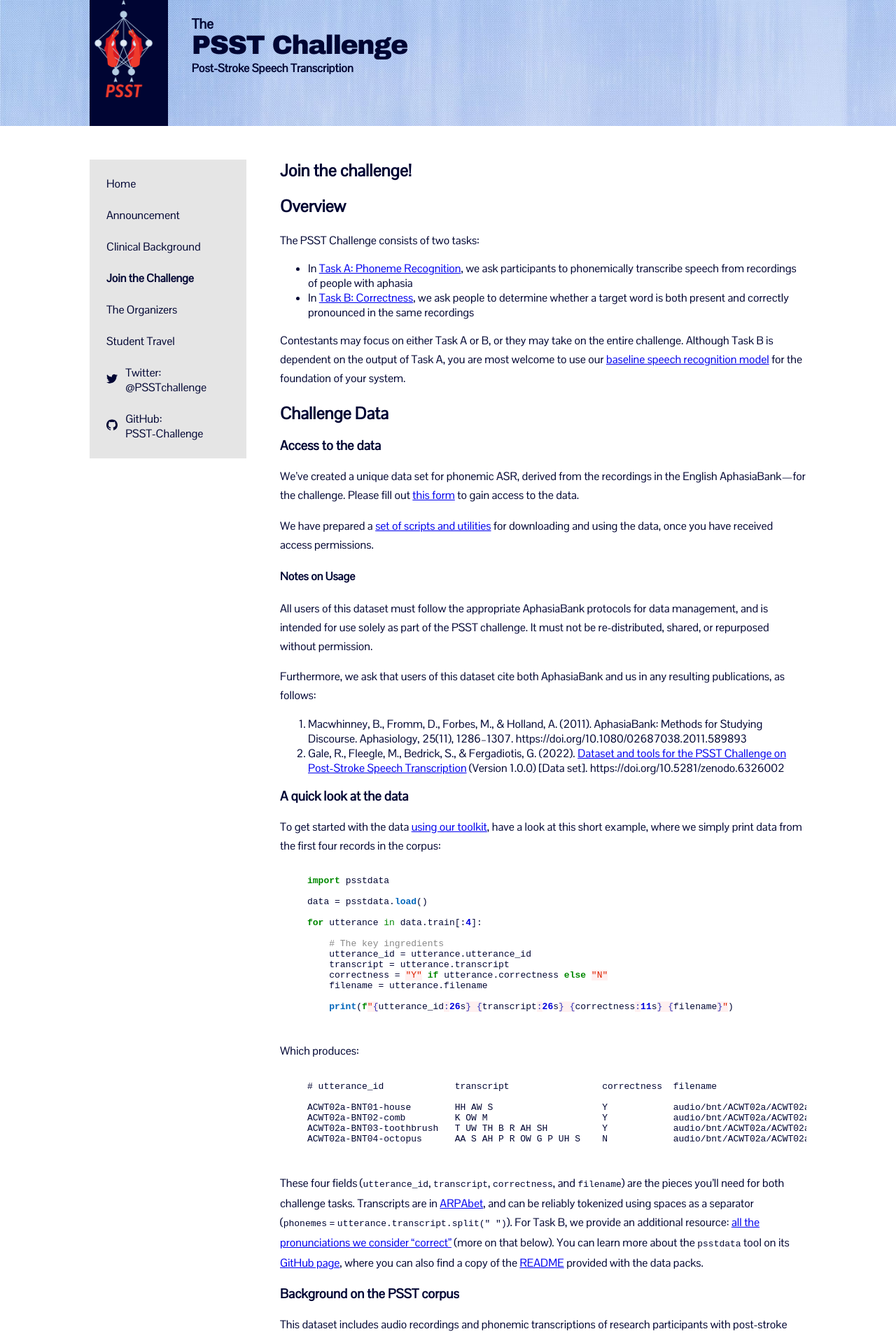
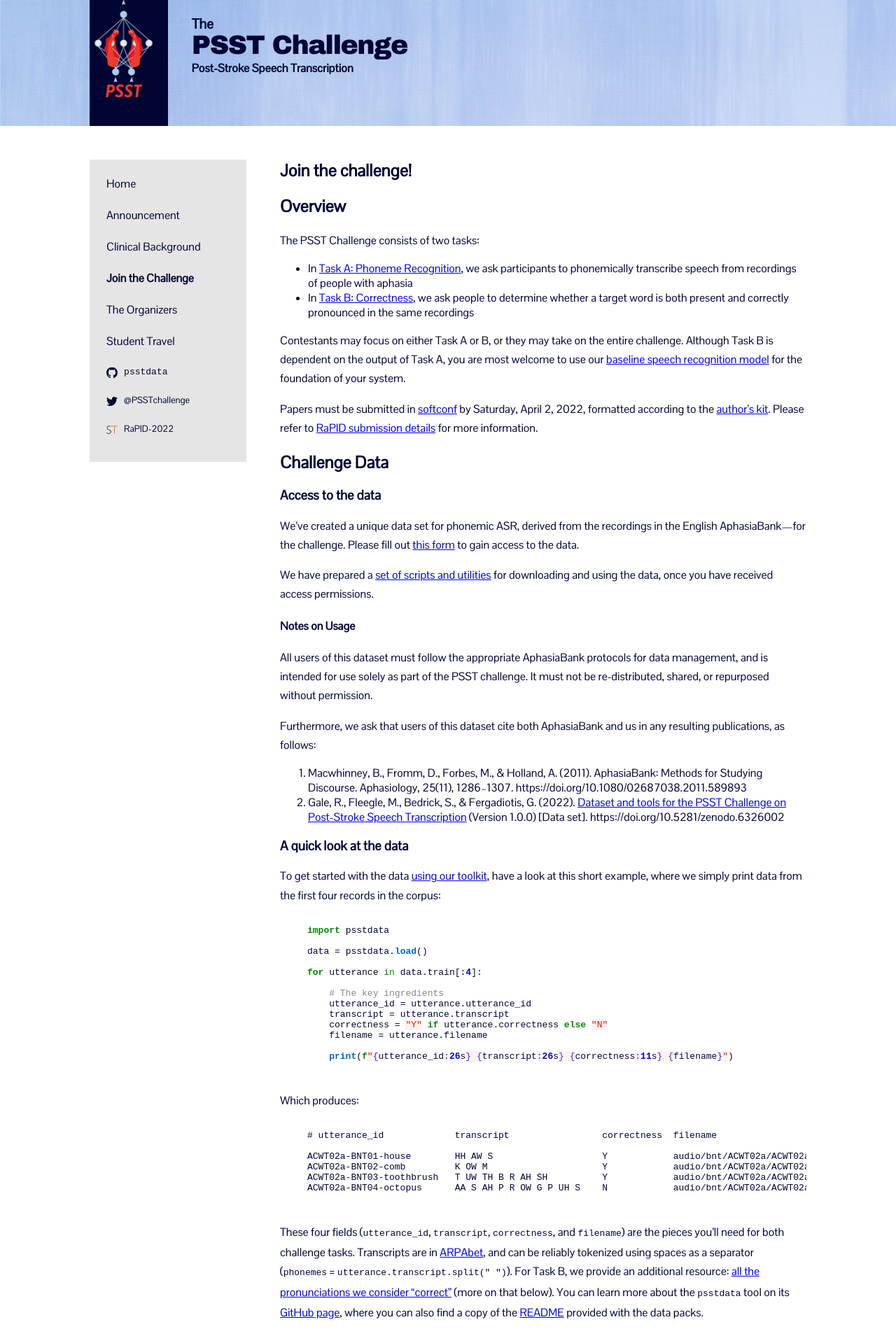
Before and after one commit to PSST-Challenge/PSST-Challenge.github.io, a Jekyll site: the page built from docs/join.md, in a window 1280 px wide. Shown: the top 1909 px of the page at 70% size. Built offline with Jekyll 4.4.1, drawn with Linux system fonts in a browser that asks for light colours; some of the changed text lies outside the part shown.

Commit message:
A few submission details and links.

```diff
--- a/docs/_config.yml
+++ b/docs/_config.yml
@@ -28,6 +28,8 @@ url: "" # the base hostname & protocol for your site, e.g. http://example.com
 social_links:
   twitter: PSSTchallenge
   github: PSST-Challenge
+
+submission_deadline: Saturday, April 2, 2022
 
 # Build settings
 #remote_theme: pages-themes/midnight@v0.2.0
--- a/docs/_includes/header.html
+++ b/docs/_includes/header.html
@@ -19,32 +19,7 @@
   </div>
 </header>
 
-<nav id="sidebar">
-  {%- if page.url == "/" -%}
-    <span class="selected">Home</span>
-  {%- else -%}
-    <a href="/">Home</a>
-  {%- endif -%}
-
-  {%- for p in site.pages -%}
-    {%- unless p.disable -%}
-      {%- if p.title and p.url != "/" -%}
-    {{p.disable}}
-          {%- if p.url == page.url -%}
-              <span class="selected">{{p.title}}</span>
-          {%- else -%}
-              <a href="{{p.url | relative_url}}">{{p.title}}</a>
-          {%- endif -%}
-      {%- endif -%}
-    {%- endunless; -%}
-  {%- endfor -%}
-
-
-  <div class="social-links">
-    {%- include social.html -%}
-  </div>
-
-</nav>
+{%- include sidebar.html -%}
 
 <script>
     (function (){
--- /dev/null
+++ b/docs/_includes/sidebar.html
@@ -0,0 +1,37 @@
+<nav id="sidebar">
+  {%- if page.url == "/" -%}
+    <span class="selected">Home</span>
+  {%- else -%}
+    <a href="/">Home</a>
+  {%- endif -%}
+
+  {%- for p in site.pages -%}
+    {%- unless p.disable -%}
+      {%- if p.title and p.url != "/" -%}
+    {{p.disable}}
+          {%- if p.url == page.url -%}
+              <span class="selected">{{p.title}}</span>
+          {%- else -%}
+              <a href="{{p.url | relative_url}}">{{p.title}}</a>
+          {%- endif -%}
+      {%- endif -%}
+    {%- endunless; -%}
+  {%- endfor -%}
+
+  <div class="social-links">
+    {%- assign social = site.social_links -%}
+    <a rel="me" href="https://github.com/PSST-Challenge/psstdata" target="_blank" title="The psstdata package">
+        <svg class="svg-icon grey"><use xlink:href="{{ '/assets/minima-social-icons.svg#github' | relative_url }}"></use></svg>
+        <code>psstdata</code>
+    </a>
+    <a class="twitter-link" rel="me" href="https://twitter.com/{{ social.twitter | cgi_escape | escape }}" target="_blank" title="{{ social.twitter | escape }}">
+        <svg class="svg-icon grey"><use xlink:href="{{ '/assets/minima-social-icons.svg#twitter' | relative_url }}"></use></svg>
+        @{{social.twitter}}
+    </a>
+    <a href="https://spraakbanken.gu.se/en/rapid-2022" target="_blank">
+        <img src="{{ '/assets/images/affiliates/sbx-logo.svg' | relative_url }}" alt="The S and the T from the Språkbanken Text logo, in sans serif font, with the S in black, and the T in red."/>
+        RaPID-2022
+    </a>
+  </div>
+
+</nav>
--- a/docs/_includes/social.html
+++ /dev/null
@@ -1,3 +0,0 @@
-{%- assign social = site.social_links -%}
-{%- if social.twitter -%}<a rel="me" href="https://twitter.com/{{ social.twitter | cgi_escape | escape }}" target="_blank" title="{{ social.twitter | escape }}"><svg class="svg-icon grey"><use xlink:href="{{ '/assets/minima-social-icons.svg#twitter' | relative_url }}"></use></svg>Twitter:<br />@{{social.twitter}}</a>{%- endif -%}
-{%- if social.github -%}<a rel="me" href="https://github.com/{{ social.github | cgi_escape | escape }}" target="_blank" title="{{ social.github | escape }}"><svg class="svg-icon grey"><use xlink:href="{{ '/assets/minima-social-icons.svg#github' | relative_url }}"></use></svg>GitHub:<br />{{social.github}}</a>{%- endif -%}
--- a/docs/assets/css/psst.css
+++ b/docs/assets/css/psst.css
@@ -110,25 +110,19 @@ header #title-box #title-box-sub-title {
     grid-row: sub-title / span 1;
 }
 
-.svg-icon {
-  width: 1rem;
-  height: 1rem;
-  display: inline-block;
-  fill: currentColor;
-  padding: 0.7rem 0.7rem 1em 0;
-  vertical-align: text-bottom;
+nav#sidebar a .svg-icon, nav#sidebar a img {
+    width: 1rem;
+    height: 1rem;
+    display: inline-block;
+    fill: currentColor;
+    padding: 0.2em 0.7em 1em 0;
+    vertical-align: text-bottom;
     float: left;
 }
 
-.social-media-list ul {
-    padding: 0;
+.social-links {
+    font-size: 13px;
 }
-.social-media-list li {
-    margin: 0;
-
-}
-
-
 
 nav#sidebar {
     grid-column: content / column-a;
--- a/docs/join.md
+++ b/docs/join.md
@@ -15,6 +15,8 @@ The PSST Challenge consists of two tasks:
 - In [Task B: Correctness](#task-b-correctness), we ask people to determine whether a target word is both present and correctly pronounced in the same recordings
 
 Contestants may focus on either Task A or B, or they may take on the entire challenge. Although Task B is dependent on the output of Task A, you are most welcome to use our [baseline speech recognition model](https://github.com/PSST-Challenge/psstbaseline) for the foundation of your system.
+
+Papers must be submitted in <a href="https://www.softconf.com/lrec2022/RaPID-4/" target="_blank">softconf</a> by {{site.submission_deadline}}, formatted according to the <a href="https://lrec2022.lrec-conf.org/en/submission2022/authors-kit/" target="_blank">author's kit</a>. Please refer to <a href="https://spraakbanken.gu.se/en/rapid-2022/submission-details" target="_blank">RaPID submission details</a> for more information.
 
 ## Challenge Data
 
@@ -103,3 +105,7 @@ Task B will be evaluated in terms of metrics of classification performance. Spec
 ## Tasks A & B: Submission
 
 The file format for results submission for the two tasks is currently being finalized, and will be posted in the second week of March. We will also provide validation scripts that can be used before submitting your results, to ensure their compatibility with our evaluation process.
+
+Papers must be submitted in <a href="https://www.softconf.com/lrec2022/RaPID-4/" target="_blank">softconf</a> by {{site.submission_deadline}}, formatted according to the <a href="https://lrec2022.lrec-conf.org/en/submission2022/authors-kit/" target="_blank">author's kit</a>. Please refer to <a href="https://spraakbanken.gu.se/en/rapid-2022/submission-details" target="_blank">RaPID submission details</a> for more information.
+
+We look forward to seeing your work!
```
Also changed, not shown: docs/index.md (+2 -0 lines), docs/assets/images/affiliates/sbx-logo-full.svg (added), docs/assets/images/affiliates/sbx-logo.svg (added).
